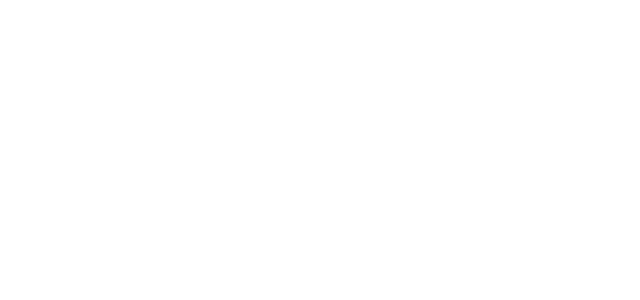
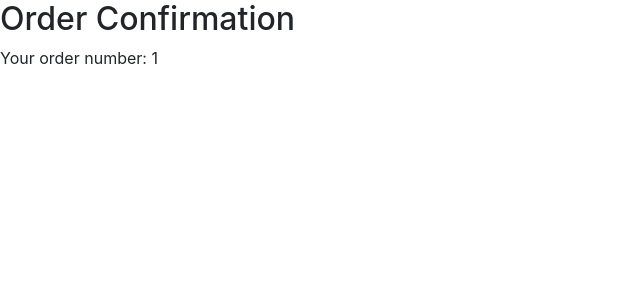
Before and after one commit to dev007z/cex-app-1, a React (Create React App) app: page /order/1 in a window 1280 px wide. Before the commit this address had no page. Shown: the top 300 px of the page, without its empty margins (0-640 px from the left). Built offline with nearby package versions, Linux system fonts and the light colour scheme.

Commit message:
create order.js to: -generate order number -display the order details

```diff
--- a/src/App.js
+++ b/src/App.js
@@ -5,7 +5,7 @@
 import PaymentDetails from "./components/PaymentDetails";
 import NairaDetails from "./components/NairaDetails";
 import CryptoDetails from "./components/CryptoDetails";
-
+import Order from "./components/Order";
 
 const App = () => {
   return (
@@ -17,6 +17,7 @@
           <Route path="/payment-details/:crypto" element={<PaymentDetails />} />
           <Route path="/naira-details/" element={<NairaDetails />} />
           <Route path="/crypto-details/" element={<CryptoDetails />} />
+          <Route path="/order/:orderNumber" element={<Order />} />
         </Routes>
     </div>
     </Router>
--- a/src/components/NairaDetails.js
+++ b/src/components/NairaDetails.js
@@ -1,5 +1,7 @@
 import React from "react";
 import { useLocation, useNavigate } from "react-router-dom";
+import Order from "./Order";
+import { generateOrderNumber } from "./utils";
 
 const NairaDetails = () => {
     const location = useLocation();
@@ -12,6 +14,12 @@
     const handleBackClick = () => {
         // Navigate back to the previous page (CryptoScreen)
         navigate(-1);
+    };
+
+    const handlePaymentCompleted = () => {
+        const orderNumber = generateOrderNumber();
+        console.log(orderNumber)
+        navigate(`/order/${orderNumber}`);
     };
 
     const copyToClipBoard = () => {
@@ -131,10 +139,10 @@
                 <div className="px-5">
                     <ul class="nav nav-underline nav-fill" id="myTab" role="tablist">
                         <li class="nav-item" role="presentation">
-                            <button class="nav-link active text-purple" id="kuda-tab" data-bs-toggle="tab" data-bs-target="#kuda-tab-pane" type="button" role="tab" aria-controls="kuda-tab-pane" aria-selected="true">Kuda Bank</button>
+                            <button onClick={handlePaymentCompleted} class="nav-link active text-purple" id="kuda-tab" data-bs-toggle="tab" data-bs-target="#kuda-tab-pane" type="button" role="tab" aria-controls="kuda-tab-pane" aria-selected="true">Kuda Bank</button>
                         </li>
                         <li class="nav-item" role="presentation">
-                            <button class="nav-link text-danger" id="zenith-tab" data-bs-toggle="tab" data-bs-target="#zenith-tab-pane" type="button" role="tab" aria-controls="zenith-tab-pane" aria-selected="false">Zenith Bank</button>
+                            <button onClick={handlePaymentCompleted} class="nav-link text-danger" id="zenith-tab" data-bs-toggle="tab" data-bs-target="#zenith-tab-pane" type="button" role="tab" aria-controls="zenith-tab-pane" aria-selected="false">Zenith Bank</button>
                         </li>
                         <li class="nav-item" role="presentation">
                             <button class="nav-link text-orange" id="access-tab" data-bs-toggle="tab" data-bs-target="#access-tab-pane" type="button" role="tab" aria-controls="access-tab-pane" aria-selected="false">Access Bank</button>
--- /dev/null
+++ b/src/components/Order.js
@@ -0,0 +1,20 @@
+import React, { useEffect } from "react";
+import { useParams } from "react-router-dom";
+import axios from "axios";
+
+
+const Order = () => {
+    const { orderNumber } = useParams();
+
+    const express = require('express');
+    const nodemailer = require('nodemailer');
+
+    return (
+        <div>
+            <h2>Order Confirmation</h2>
+            <p>Your order number: {orderNumber}</p>
+        </div>
+    );
+};
+
+export default Order;
--- /dev/null
+++ b/src/components/utils.js
@@ -0,0 +1,12 @@
+export function generateOrderNumber() {
+    const characters = "ABCDEFGHIJKLMNOPQRSTUVWXYZ0123456789";
+    const length = 8;
+    let result = "";
+
+    for (let i = 0; i < length; i++) {
+        const randomIndex = Math.floor(Math.random() * characters.length);
+        result += characters.charAt(randomIndex);
+    }
+
+    return result;
+}
```
